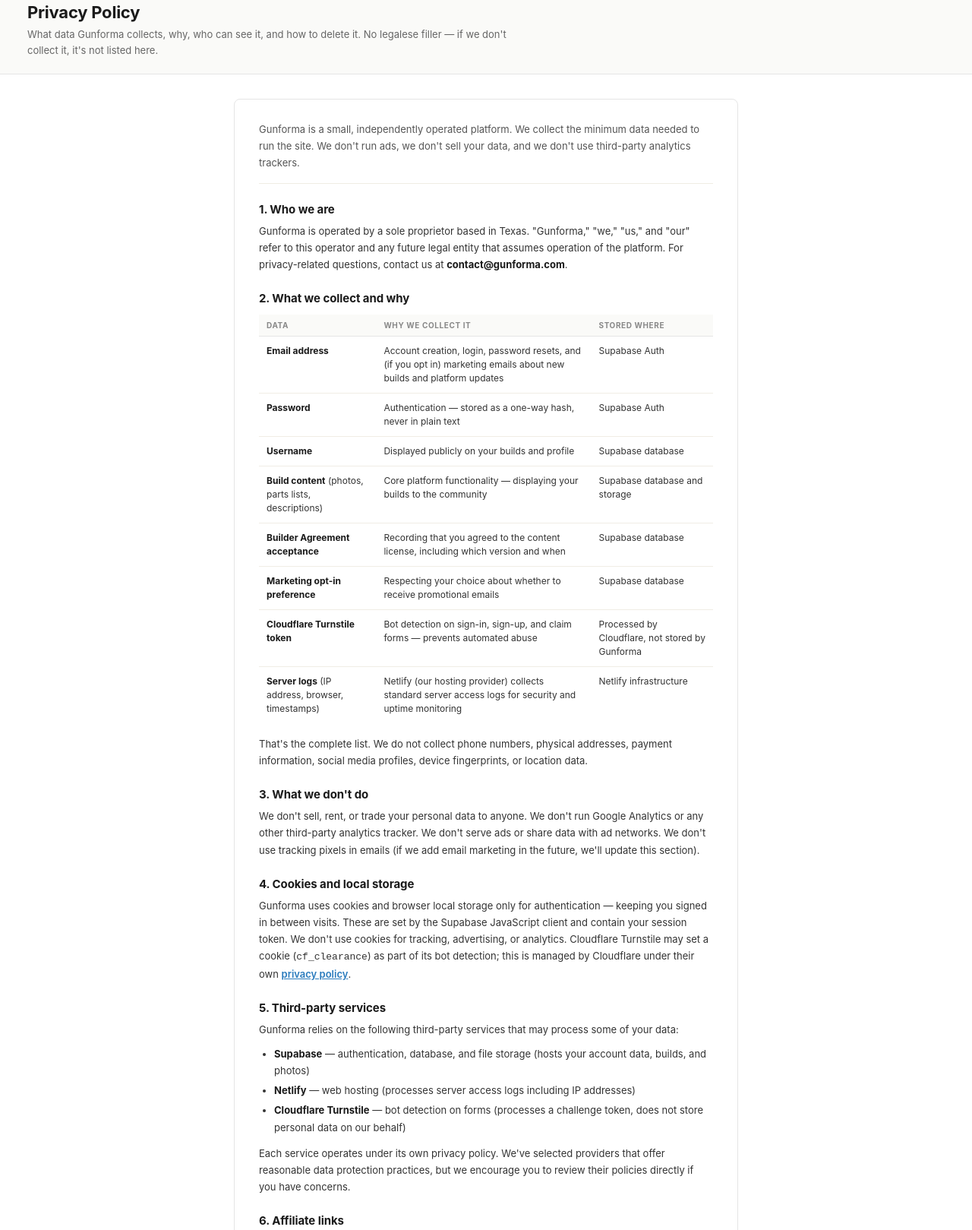
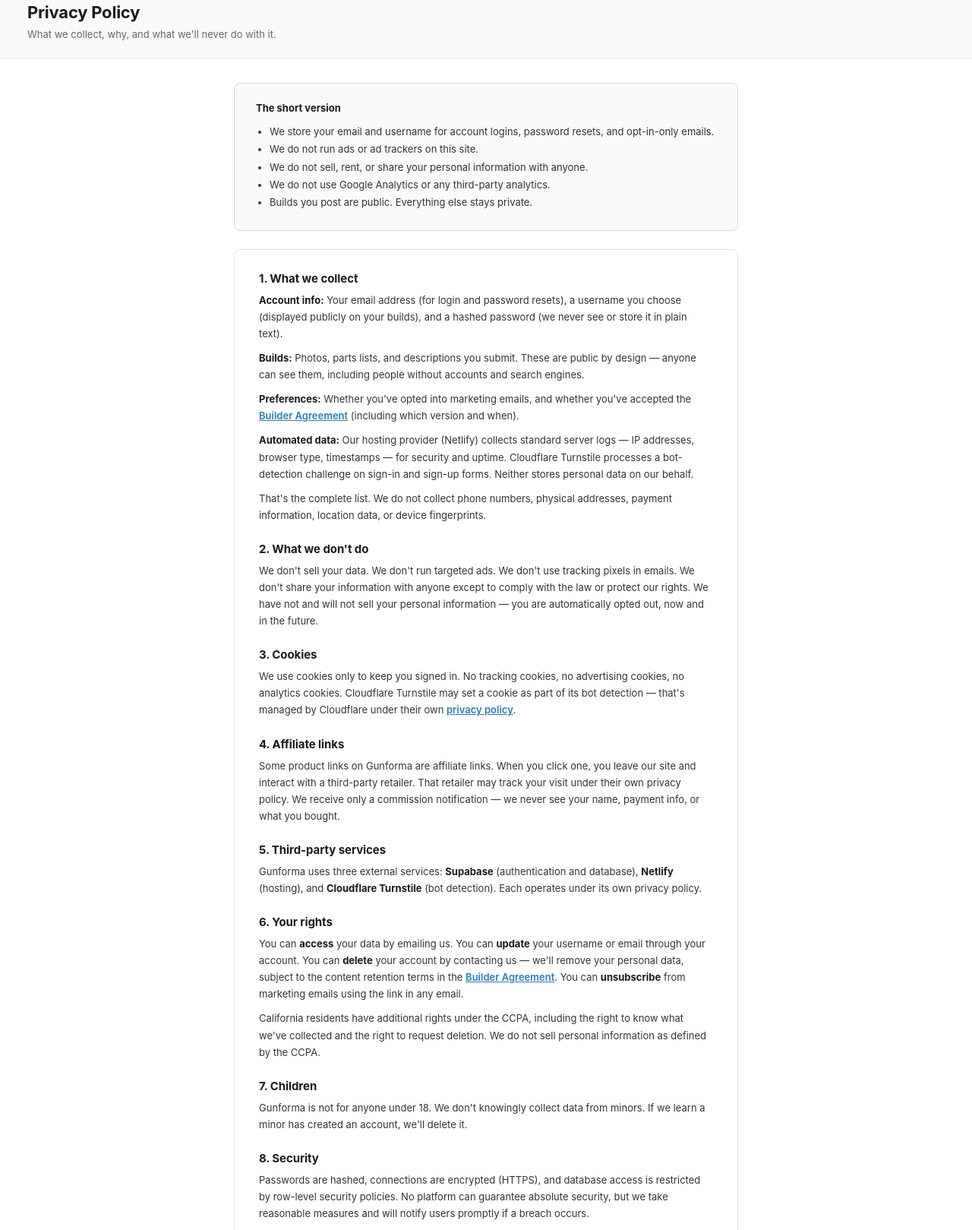
Before and after one commit to alexgamboa1/Gunforma, a plain HTML site: page privacy-policy.html in a window 1280 px wide. Shown: the part 95-1714 px from the top of the page at 76% size. Drawn offline with Linux system fonts and the light colour scheme.

Commit message:
content: replace privacy-policy with simplified version

```diff
--- a/privacy-policy.html
+++ b/privacy-policy.html
@@ -22,20 +22,19 @@
 
 .wrap { max-width: 720px; margin: 0 auto; padding: 32px 28px 80px; }
 
+.tldr { border: 0.5px solid #d9d6cc; border-radius: 8px; padding: 24px 28px; background: #fafaf8; margin-bottom: 24px; }
+.tldr-title { font-size: 13px; font-weight: 700; margin-bottom: 12px; color: #1a1a1a; }
+.tldr ul { margin: 0 0 0 18px; }
+.tldr li { font-size: 13px; line-height: 1.8; color: #333; }
+
 .agreement { border: 0.5px solid #e5e5e5; border-radius: 8px; padding: 28px 32px; background: #fff; }
 .agreement h2 { font-size: 15px; font-weight: 700; margin: 24px 0 8px; letter-spacing: -0.005em; }
 .agreement h2:first-child { margin-top: 0; }
 .agreement p { font-size: 13px; line-height: 1.7; color: #333; margin-bottom: 10px; }
-.agreement p.lede { font-size: 13px; line-height: 1.7; color: #555; padding-bottom: 16px; border-bottom: 0.5px solid #efece3; margin-bottom: 16px; }
 .agreement ul { margin: 8px 0 12px 20px; }
 .agreement li { font-size: 13px; line-height: 1.7; color: #333; margin-bottom: 4px; }
 .agreement strong { color: #1a1a1a; }
 .agreement a { color: #2a7bbd; font-weight: 600; }
-
-.data-table { width: 100%; border-collapse: collapse; margin: 12px 0 16px; font-size: 12px; }
-.data-table th { text-align: left; font-size: 10px; font-weight: 700; text-transform: uppercase; letter-spacing: 0.06em; color: #888; padding: 8px 10px; border-bottom: 1px solid #e5e5e5; background: #fafaf8; }
-.data-table td { padding: 10px; border-bottom: 0.5px solid #f0ede5; color: #333; line-height: 1.5; vertical-align: top; }
-.data-table tr:last-child td { border-bottom: none; }
 
 .effective-date { font-size: 11px; color: #888; margin-top: 20px; padding-top: 16px; border-top: 0.5px solid #efece3; }
 
@@ -59,117 +58,58 @@
 <div class="page-header">
   <p class="page-eyebrow">Legal</p>
   <h1 class="page-title">Privacy Policy</h1>
-  <p class="page-sub">What data Gunforma collects, why, who can see it, and how to delete it. No legalese filler — if we don't collect it, it's not listed here.</p>
+  <p class="page-sub">What we collect, why, and what we'll never do with it.</p>
 </div>
 
 <div class="wrap">
+
+  <div class="tldr">
+    <div class="tldr-title">The short version</div>
+    <ul>
+      <li>We store your email and username for account logins, password resets, and opt-in-only emails.</li>
+      <li>We do not run ads or ad trackers on this site.</li>
+      <li>We do not sell, rent, or share your personal information with anyone.</li>
+      <li>We do not use Google Analytics or any third-party analytics.</li>
+      <li>Builds you post are public. Everything else stays private.</li>
+    </ul>
+  </div>
+
   <div class="agreement">
 
-    <p class="lede">Gunforma is a small, independently operated platform. We collect the minimum data needed to run the site. We don't run ads, we don't sell your data, and we don't use third-party analytics trackers.</p>
+    <h2>1. What we collect</h2>
+    <p><strong>Account info:</strong> Your email address (for login and password resets), a username you choose (displayed publicly on your builds), and a hashed password (we never see or store it in plain text).</p>
+    <p><strong>Builds:</strong> Photos, parts lists, and descriptions you submit. These are public by design — anyone can see them, including people without accounts and search engines.</p>
+    <p><strong>Preferences:</strong> Whether you've opted into marketing emails, and whether you've accepted the <a href="builder-agreement.html">Builder Agreement</a> (including which version and when).</p>
+    <p><strong>Automated data:</strong> Our hosting provider (Netlify) collects standard server logs — IP addresses, browser type, timestamps — for security and uptime. Cloudflare Turnstile processes a bot-detection challenge on sign-in and sign-up forms. Neither stores personal data on our behalf.</p>
+    <p>That's the complete list. We do not collect phone numbers, physical addresses, payment information, location data, or device fingerprints.</p>
 
-    <h2>1. Who we are</h2>
-    <p>Gunforma is operated by a sole proprietor based in Texas. "Gunforma," "we," "us," and "our" refer to this operator and any future legal entity that assumes operation of the platform. For privacy-related questions, contact us at <strong>contact@gunforma.com</strong>.</p>
+    <h2>2. What we don't do</h2>
+    <p>We don't sell your data. We don't run targeted ads. We don't use tracking pixels in emails. We don't share your information with anyone except to comply with the law or protect our rights. We have not and will not sell your personal information — you are automatically opted out, now and in the future.</p>
 
-    <h2>2. What we collect and why</h2>
+    <h2>3. Cookies</h2>
+    <p>We use cookies only to keep you signed in. No tracking cookies, no advertising cookies, no analytics cookies. Cloudflare Turnstile may set a cookie as part of its bot detection — that's managed by Cloudflare under their own <a href="https://www.cloudflare.com/privacypolicy/" target="_blank" rel="noopener">privacy policy</a>.</p>
 
-    <table class="data-table">
-      <thead>
-        <tr><th>Data</th><th>Why we collect it</th><th>Stored where</th></tr>
-      </thead>
-      <tbody>
-        <tr>
-          <td><strong>Email address</strong></td>
-          <td>Account creation, login, password resets, and (if you opt in) marketing emails about new builds and platform updates</td>
-          <td>Supabase Auth</td>
-        </tr>
-        <tr>
-          <td><strong>Password</strong></td>
-          <td>Authentication — stored as a one-way hash, never in plain text</td>
-          <td>Supabase Auth</td>
-        </tr>
-        <tr>
-          <td><strong>Username</strong></td>
-          <td>Displayed publicly on your builds and profile</td>
-          <td>Supabase database</td>
-        </tr>
-        <tr>
-          <td><strong>Build content</strong> (photos, parts lists, descriptions)</td>
-          <td>Core platform functionality — displaying your builds to the community</td>
-          <td>Supabase database and storage</td>
-        </tr>
-        <tr>
-          <td><strong>Builder Agreement acceptance</strong></td>
-          <td>Recording that you agreed to the content license, including which version and when</td>
-          <td>Supabase database</td>
-        </tr>
-        <tr>
-          <td><strong>Marketing opt-in preference</strong></td>
-          <td>Respecting your choice about whether to receive promotional emails</td>
-          <td>Supabase database</td>
-        </tr>
-        <tr>
-          <td><strong>Cloudflare Turnstile token</strong></td>
-          <td>Bot detection on sign-in, sign-up, and claim forms — prevents automated abuse</td>
-          <td>Processed by Cloudflare, not stored by Gunforma</td>
-        </tr>
-        <tr>
-          <td><strong>Server logs</strong> (IP address, browser, timestamps)</td>
-          <td>Netlify (our hosting provider) collects standard server access logs for security and uptime monitoring</td>
-          <td>Netlify infrastructure</td>
-        </tr>
-      </tbody>
-    </table>
-
-    <p>That's the complete list. We do not collect phone numbers, physical addresses, payment information, social media profiles, device fingerprints, or location data.</p>
-
-    <h2>3. What we don't do</h2>
-    <p>We don't sell, rent, or trade your personal data to anyone. We don't run Google Analytics or any other third-party analytics tracker. We don't serve ads or share data with ad networks. We don't use tracking pixels in emails (if we add email marketing in the future, we'll update this section).</p>
-
-    <h2>4. Cookies and local storage</h2>
-    <p>Gunforma uses cookies and browser local storage only for authentication — keeping you signed in between visits. These are set by the Supabase JavaScript client and contain your session token. We don't use cookies for tracking, advertising, or analytics. Cloudflare Turnstile may set a cookie (<code>cf_clearance</code>) as part of its bot detection; this is managed by Cloudflare under their own <a href="https://www.cloudflare.com/privacypolicy/" target="_blank" rel="noopener">privacy policy</a>.</p>
+    <h2>4. Affiliate links</h2>
+    <p>Some product links on Gunforma are affiliate links. When you click one, you leave our site and interact with a third-party retailer. That retailer may track your visit under their own privacy policy. We receive only a commission notification — we never see your name, payment info, or what you bought.</p>
 
     <h2>5. Third-party services</h2>
-    <p>Gunforma relies on the following third-party services that may process some of your data:</p>
-    <ul>
-      <li><strong>Supabase</strong> — authentication, database, and file storage (hosts your account data, builds, and photos)</li>
-      <li><strong>Netlify</strong> — web hosting (processes server access logs including IP addresses)</li>
-      <li><strong>Cloudflare Turnstile</strong> — bot detection on forms (processes a challenge token, does not store personal data on our behalf)</li>
-    </ul>
-    <p>Each service operates under its own privacy policy. We've selected providers that offer reasonable data protection practices, but we encourage you to review their policies directly if you have concerns.</p>
+    <p>Gunforma uses three external services: <strong>Supabase</strong> (authentication and database), <strong>Netlify</strong> (hosting), and <strong>Cloudflare Turnstile</strong> (bot detection). Each operates under its own privacy policy.</p>
 
-    <h2>6. Affiliate links</h2>
-    <p>When you click an affiliate link on Gunforma, you leave our platform and interact with a third-party retailer's site. That retailer may collect data about your visit under their own privacy policy. The affiliate network may set cookies to track the referral. Gunforma receives only a commission notification (product, amount) — we do not receive your name, payment info, or purchase details from these transactions.</p>
+    <h2>6. Your rights</h2>
+    <p>You can <strong>access</strong> your data by emailing us. You can <strong>update</strong> your username or email through your account. You can <strong>delete</strong> your account by contacting us — we'll remove your personal data, subject to the content retention terms in the <a href="builder-agreement.html">Builder Agreement</a>. You can <strong>unsubscribe</strong> from marketing emails using the link in any email.</p>
+    <p>California residents have additional rights under the CCPA, including the right to know what we've collected and the right to request deletion. We do not sell personal information as defined by the CCPA.</p>
 
-    <h2>7. Public content</h2>
-    <p>Builds you post on Gunforma — including your username, photos, parts lists, and descriptions — are <strong>publicly visible</strong> to anyone who visits the site, including users without accounts and search engines. Do not include personal information in your builds that you don't want publicly associated with your username. Review our guidance on not including serial numbers in photos (see <a href="gunforma-legal.html#guidelines">Community Guidelines</a>).</p>
+    <h2>7. Children</h2>
+    <p>Gunforma is not for anyone under 18. We don't knowingly collect data from minors. If we learn a minor has created an account, we'll delete it.</p>
 
-    <h2>8. Email communications</h2>
-    <p>If you opt into marketing emails at signup, we may send you updates about new builds, platform features, parts releases, and community highlights. You can unsubscribe at any time by clicking the unsubscribe link in any email, or by contacting us directly. Transactional emails (password resets, account confirmations, moderation notifications) are sent regardless of your marketing preference — they're required for your account to function.</p>
+    <h2>8. Security</h2>
+    <p>Passwords are hashed, connections are encrypted (HTTPS), and database access is restricted by row-level security policies. No platform can guarantee absolute security, but we take reasonable measures and will notify users promptly if a breach occurs.</p>
 
-    <h2>9. Data retention</h2>
-    <p>We keep your account data for as long as your account is active. Build content that has been published and distributed (including content shared with partners under the <a href="builder-agreement.html">Builder Agreement</a>) may persist after account deletion, as described in that agreement. Server logs held by Netlify are retained according to Netlify's data retention policies.</p>
+    <h2>9. Changes</h2>
+    <p>If we update this policy, we'll change the date below and notify registered users by email for anything material.</p>
 
-    <h2>10. Your rights</h2>
-    <p>You can:</p>
-    <ul>
-      <li><strong>Access your data</strong> — email us and we'll provide what we have on your account</li>
-      <li><strong>Correct your data</strong> — update your username or email through your account settings</li>
-      <li><strong>Delete your account</strong> — contact us and we'll delete your account and associated personal data, subject to the retention terms in Section 9</li>
-      <li><strong>Opt out of marketing emails</strong> — unsubscribe link in every email, or contact us</li>
-    </ul>
-    <p>If you're a California resident, you have additional rights under the CCPA, including the right to know what personal information we've collected, the right to request deletion, and the right not to be discriminated against for exercising these rights. We do not sell personal information as defined by the CCPA. To exercise any of these rights, contact <strong>contact@gunforma.com</strong>.</p>
-
-    <h2>11. Children's privacy</h2>
-    <p>Gunforma is not intended for anyone under 18. We do not knowingly collect data from minors. If you believe a minor has created an account, contact us and we will delete it.</p>
-
-    <h2>12. Data security</h2>
-    <p>We use Supabase's built-in authentication security (hashed passwords, encrypted connections, row-level security policies) and serve the site over HTTPS via Netlify. No platform can guarantee absolute security, but we take reasonable measures to protect your data and will notify affected users promptly if a breach occurs.</p>
-
-    <h2>13. Changes to this policy</h2>
-    <p>We may update this policy as the platform evolves. When we do, we'll update the effective date below and, for material changes, notify registered users by email. Continued use of Gunforma after a change constitutes acceptance.</p>
-
-    <h2>14. Contact</h2>
-    <p>Privacy questions, data requests, or concerns: <strong>contact@gunforma.com</strong>.</p>
+    <h2>10. Contact</h2>
+    <p>Privacy questions or data requests: <strong>contact@gunforma.com</strong>.</p>
 
     <div class="effective-date">Effective date: September 5, 2026</div>
 
```
